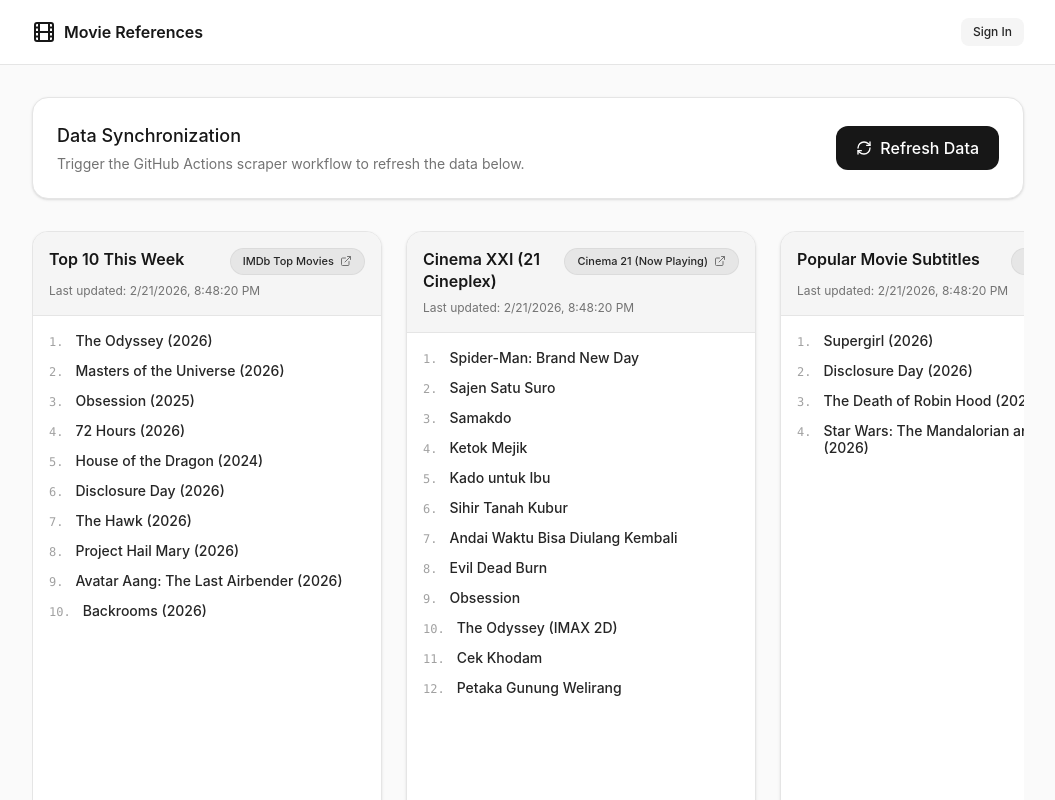
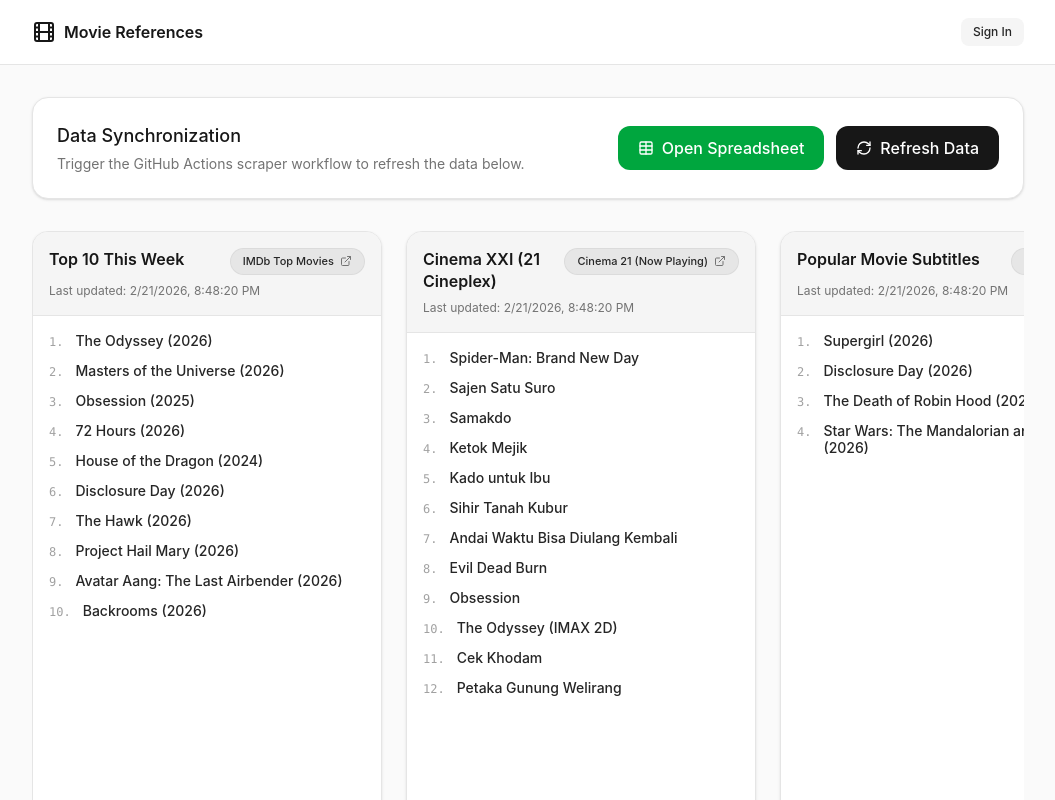
Before and after one commit to farhandoea/scrapefilmprivatefarhan, a Next.js app: page / in a window 1280 px wide. Shown: the top 800 px of the page, without its empty margins (112-1167 px from the left). Built offline with nearby package versions, Linux system fonts and the light colour scheme; no server answers; the database is empty.

Commit message:
feat: add link to data spreadsheet
Add a direct link to the source Google Spreadsheet for easier data access.

```diff
--- a/app/page.tsx
+++ b/app/page.tsx
@@ -4,7 +4,7 @@
 import { db, auth } from '@/lib/firebase';
 import { collection, onSnapshot, doc } from 'firebase/firestore';
 import { signInWithPopup, GoogleAuthProvider, signOut, onAuthStateChanged, User } from 'firebase/auth';
-import { RefreshCw, Film, LogOut, Github, ExternalLink } from 'lucide-react';
+import { RefreshCw, Film, LogOut, Github, ExternalLink, Table } from 'lucide-react';
 import { motion } from 'motion/react';
 
 interface MovieList {
@@ -234,6 +234,16 @@
             </p>
           </div>
           <div className="flex flex-col items-end gap-2 w-full md:w-auto">
+            <div className="flex flex-col sm:flex-row gap-3 w-full">
+              <a
+                href="https://docs.google.com/spreadsheets/d/17Of4jJGjERjjSIBNT9kk3K6XrRQDULnwIDBNfOjmpMk/edit"
+                target="_blank"
+                rel="noopener noreferrer"
+                className="w-full md:w-auto flex items-center justify-center gap-2 bg-green-600 text-white px-5 py-2.5 rounded-xl font-medium hover:bg-green-700 transition-colors whitespace-nowrap"
+              >
+                <Table className="w-4 h-4" />
+                Open Spreadsheet
+              </a>
               <button
                 onClick={handleTriggerScraper}
                 disabled={isRefreshing}
@@ -242,6 +252,7 @@
                 <RefreshCw className={`w-4 h-4 ${isRefreshing ? 'animate-spin' : ''}`} />
                 {isRefreshing ? 'Triggering...' : 'Refresh Data'}
               </button>
+            </div>
           </div>
         </div>
 
```
Lines whose indentation alone changed are shown as unchanged.
